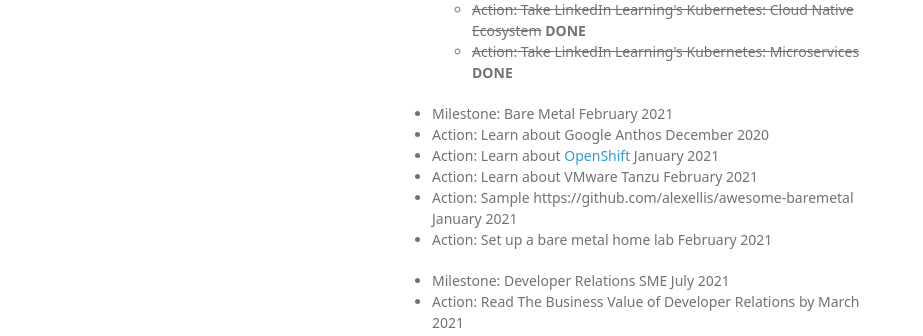
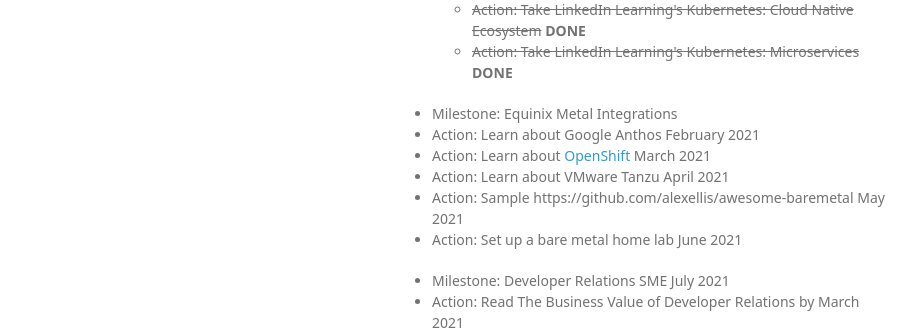
Before and after one commit to rainleander/rainleander.github.io, a Jekyll site: the page other-peoples-computers.html, which Jekyll copies as it is, in a window 1280 px wide. Shown: the part 1125-1461 px from the top of the page, without its empty margins (178-1101 px from the left). Built offline with Jekyll 4.4.1, drawn with Linux system fonts in a browser that asks for light colours; some web fonts are replaced.

Commit message:
Update other-peoples-computers.html

```diff
--- a/other-peoples-computers.html
+++ b/other-peoples-computers.html
@@ -57,12 +57,12 @@
         <li><del>Action: Take LinkedIn Learning's Kubernetes: Cloud Native Ecosystem</del> <b>DONE</b></li>
         <li><del>Action: Take LinkedIn Learning's Kubernetes: Microservices</del> <b>DONE</b></li></ul></li></ul>
 
-        <ul><li>Milestone: Bare Metal February 2021</li>
-          <li>Action: Learn about Google Anthos December 2020</li>
-          <li>Action: Learn about <a href="http://groningenrain.nl/questions-and-answers-with-rain-openshift/">OpenShift</a> January 2021</li>
-          <li>Action: Learn about VMware Tanzu February 2021</li>
-          <li>Action: Sample https://github.com/alexellis/awesome-baremetal January 2021</li>
-          <li>Action: Set up a bare metal home lab February 2021</li></ul>
+        <ul><li>Milestone: Equinix Metal Integrations</li>
+          <li>Action: Learn about Google Anthos February 2021</li>
+          <li>Action: Learn about <a href="http://groningenrain.nl/questions-and-answers-with-rain-openshift/">OpenShift</a> March 2021</li>
+          <li>Action: Learn about VMware Tanzu April 2021</li>
+          <li>Action: Sample https://github.com/alexellis/awesome-baremetal May 2021</li>
+          <li>Action: Set up a bare metal home lab June 2021</li></ul>
 
         <ul><li>Milestone: Developer Relations SME July 2021</li>
           <li>Action: Read The Business Value of Developer Relations by March 2021</li>
```
